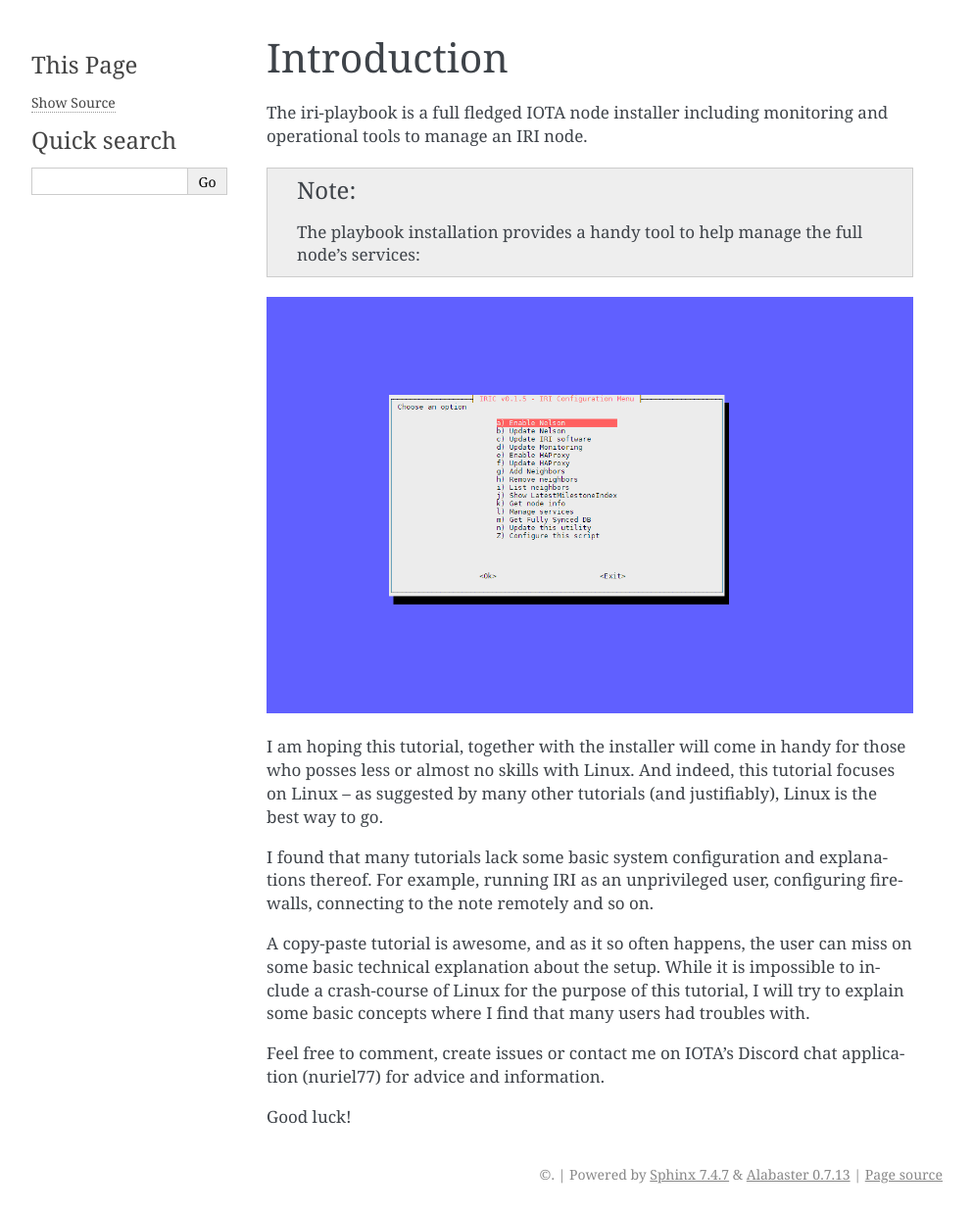
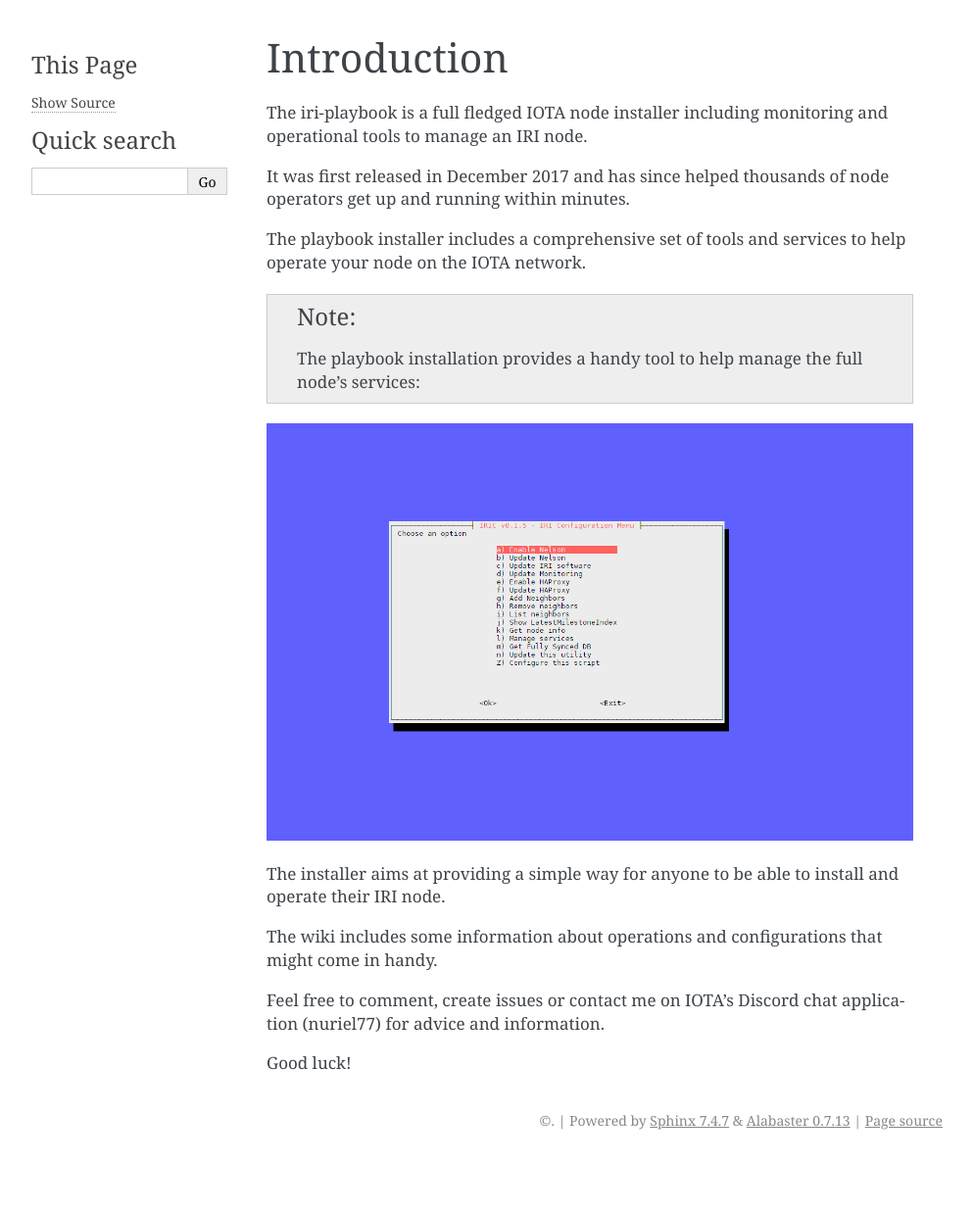
Before and after one commit to nuriel77/iri-playbook, a Sphinx documentation site: the page built from docs/introduction.rst, in a window 1280 px wide. Shown: the whole page at 98% size, without its empty margins (148-1141 px from the left). Built offline with Sphinx 7.4.7, drawn with Linux system fonts in a browser that asks for light colours; after the commit the page ends 1183 px from its top, so only the background shows below that.

```diff
--- a/docs/introduction.rst
+++ b/docs/introduction.rst
@@ -4,6 +4,10 @@ Introduction
 ************
 
 The iri-playbook is a full fledged IOTA node installer including monitoring and operational tools to manage an IRI node.
+
+It was first released in December 2017 and has since helped thousands of node operators get up and running within minutes.
+
+The playbook installer includes a comprehensive set of tools and services to help operate your node on the IOTA network.
 
 .. note::
 
@@ -12,14 +16,9 @@ The iri-playbook is a full fledged IOTA node installer including monitoring and
 .. image:: https://raw.githubusercontent.com/nuriel77/iri-playbook/master/docs/images/iric_01.png
          :alt: iric01
 
+The installer aims at providing a simple way for anyone to be able to install and operate their IRI node.
 
-I am hoping this tutorial, together with the installer  will come in handy for those who posses less or almost no skills with Linux. And indeed, this tutorial focuses on Linux -- as suggested by many other tutorials (and justifiably), Linux is the best way to go.
-
-I found that many tutorials lack some basic system configuration and explanations thereof. For example, running IRI as an unprivileged user, configuring firewalls, connecting to the note remotely and so on.
-
-A copy-paste tutorial is awesome, and as it so often happens, the user can miss on some basic technical explanation about the setup. While it is impossible to
-include a crash-course of Linux for the purpose of this tutorial, I will try to explain some basic concepts where I find that many users had troubles with.
-
+The wiki includes some information about operations and configurations that might come in handy.
 
 Feel free to comment, create issues or contact me on IOTA's Discord chat application (nuriel77) for advice and information.
 
```
Also changed, not shown: docs/docker.rst (added, +50 -0 lines), docs/index.rst (+11 -8 lines).
